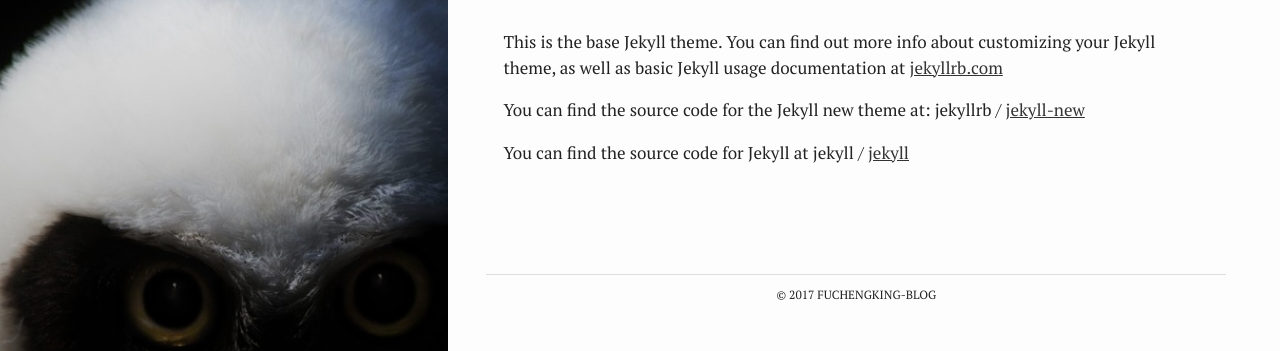
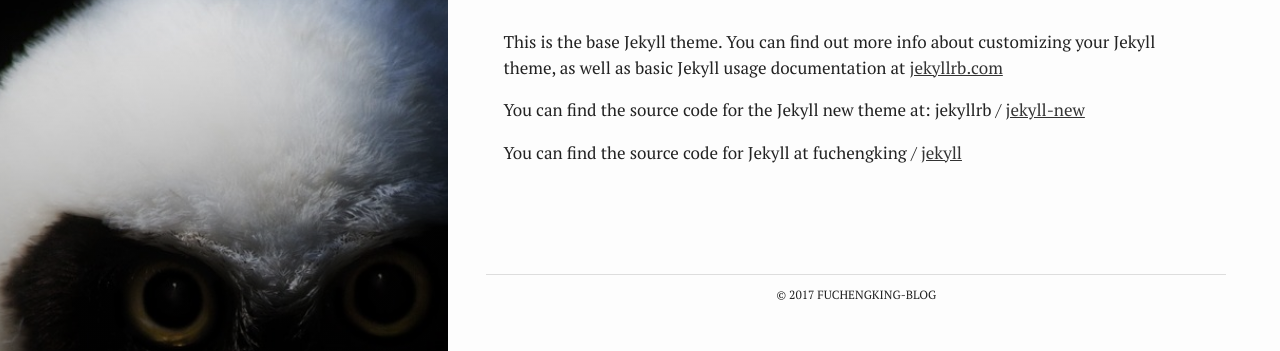
Before and after one commit to fuchengking/fuchengking.github.io, a Jekyll site: the page built from about.md, in a window 1280 px wide. Shown: the part 90-441 px from the top of the page. Built offline with Jekyll 4.4.1, drawn with Linux system fonts in a browser that asks for light colours.

Commit message:
更新内容

```diff
--- a/_config.yml
+++ b/_config.yml
@@ -14,7 +14,7 @@ baseurl: "" # the subpath of your site, e.g. /blog
 lang: "zh-cn"
 url: "http://localhost:4000" # the base hostname & protocol for your site
 twitter_username: jekyllrb
-github_username:  jekyll
+github_username:  fuchengking
 disqus_username:
 
 # Build settings
```
